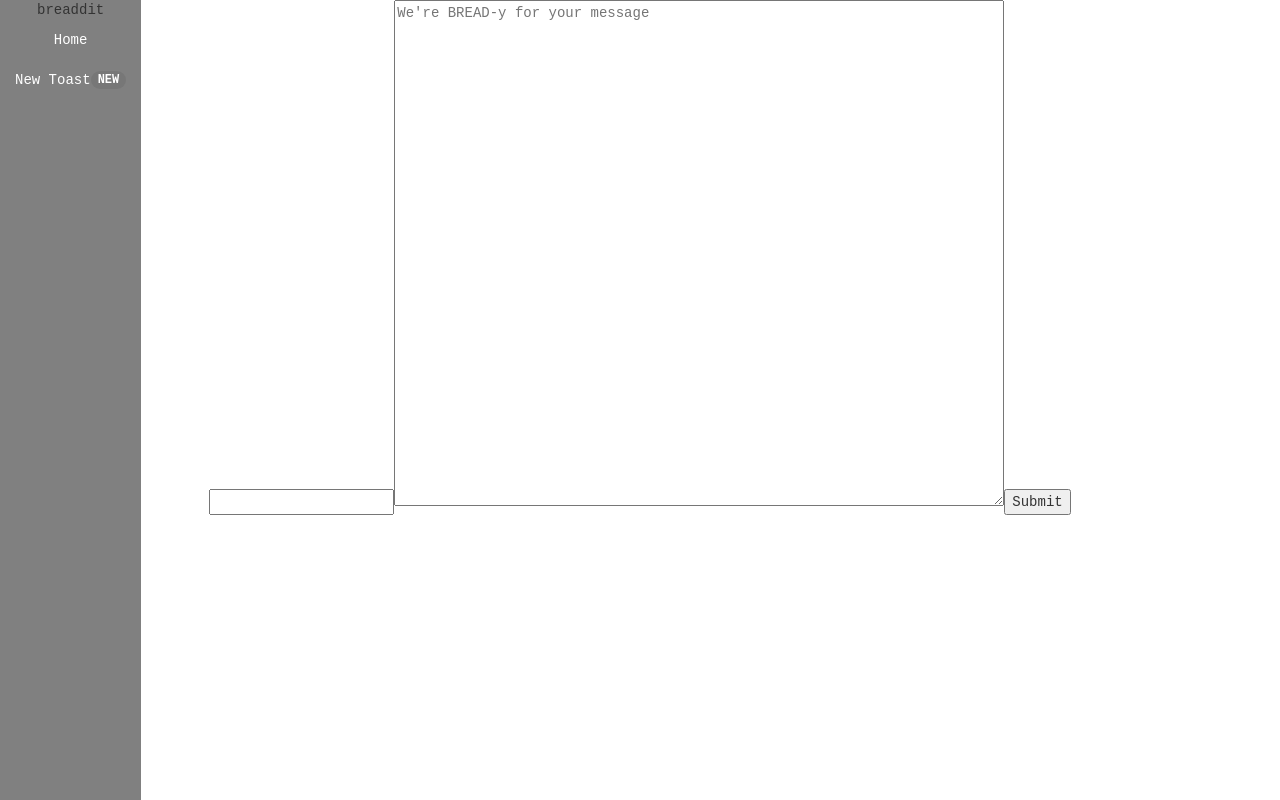
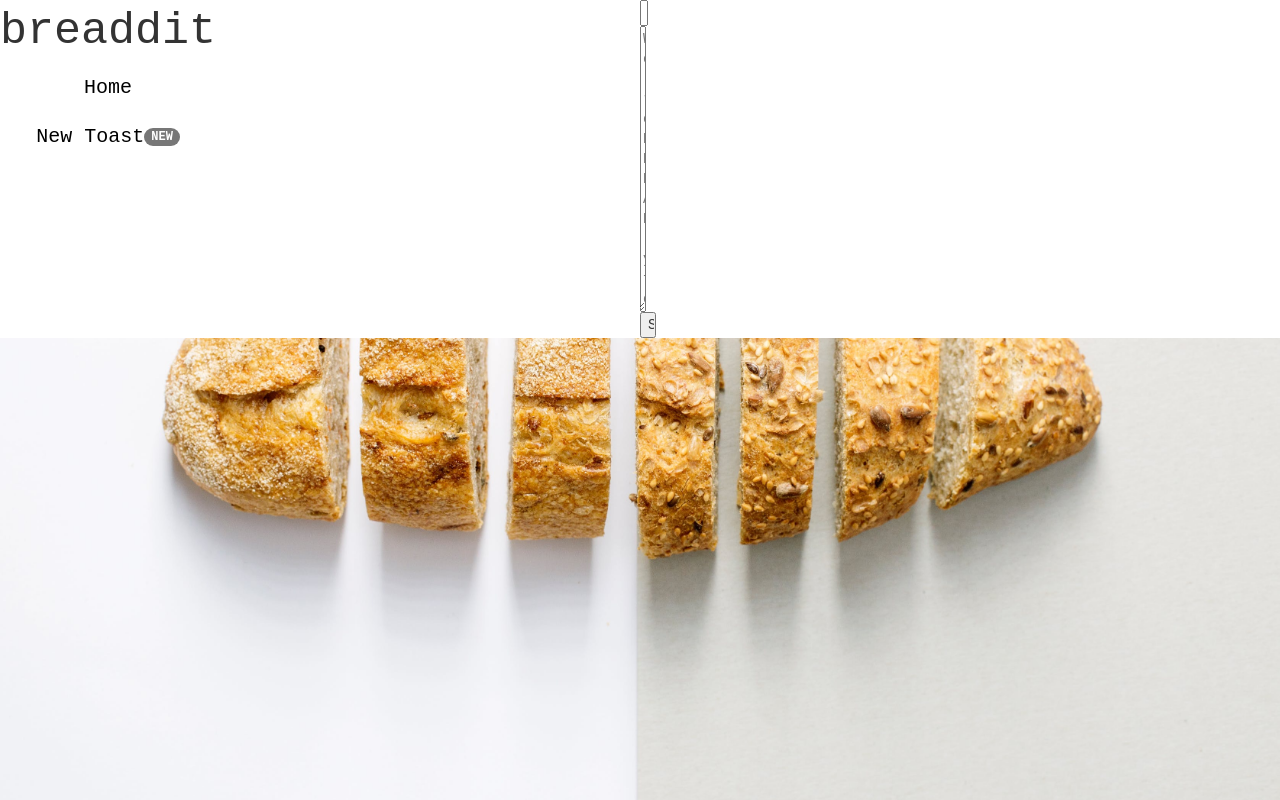
Before and after one commit to valash/Breaddit-frontend, a React (Create React App) app in the folder breaddit-app/: page /create in a window 1280 px wide. Built offline with nearby package versions, Linux system fonts and the light colour scheme; a web font is replaced by a local one.

Commit message:
images added  bread backgroun lookin fresh

```diff
--- a/breaddit-app/src/App.css
+++ b/breaddit-app/src/App.css
@@ -15,13 +15,21 @@ h1 {
 }
 
 a:link, a:visited, a:hover, a:active {
-  color:white;
+  color:black;
   text-decoration: none;
+  font-size: 20px;
 }
-
-
 
 
 a:-webkit-any-link {
   text-decoration: none;
 }
+
+
+html {
+  background: url(images/cut-bread.jpg) no-repeat center center fixed;
+  -webkit-background-size: cover;
+  -moz-background-size: cover;
+  -o-background-size: cover;
+  background-size: cover;
+}
--- a/breaddit-app/src/App.js
+++ b/breaddit-app/src/App.js
@@ -35,25 +35,24 @@ class App extends Component {
     return (
       <div className="App">
         <header className="App-header">
-          <div class="sidebar">
-            <nav class="sidebar-nav">
-              <ul class="nav" style={{
+          <div className="sidebar">
+            <nav className="sidebar-nav">
+              <ul className="nav" style={{
                 position: "fixed",
                 top: "0px",
                 bottom: "0px",
-                left: "0px",
-                backgroundColor:"grey"
+                left: "0px"
                 }}>
-                <li class="nav-title">breaddit</li>
-                <li class="nav-item">
-                  <a class="nav-link" href="/">
-                    <i class="nav-icon cui-speedometer"></i> Home
+                <li className="nav-title" style={{ fontSize: "45px", justifyItems:"space-around"}}>breaddit</li>
+                <li className="nav-item">
+                  <a className="nav-link" href="/">
+                    <i className="nav-icon cui-speedometer"></i> Home
         </a>
                 </li>
-                <li class="nav-item">
-                  <a class="nav-link" href="/create">
-                    <i class="nav-icon cui-speedometer"></i>New Toast
-          <span class="badge badge-primary">NEW</span>
+                <li className="nav-item">
+                  <a className="nav-link" href="/create">
+                    <i className="nav-icon cui-speedometer"></i>New Toast
+          <span className="badge badge-primary">NEW</span>
                   </a>
                 </li>
               </ul>
--- a/breaddit-app/src/Components/Homepage.js
+++ b/breaddit-app/src/Components/Homepage.js
@@ -1,5 +1,6 @@
 import React, { Component } from "react";
 import { Link } from "react-router-dom";
+import "./HomePage.css";
 
 class Homepage extends Component {
   //componentDidMount may need to go here
--- /dev/null
+++ b/breaddit-app/src/Components/NewPost.css
@@ -0,0 +1,5 @@
+form {
+    display: flex;
+    justify-content: space-around;
+    flex-direction: column;
+}
--- a/breaddit-app/src/Components/NewPost.js
+++ b/breaddit-app/src/Components/NewPost.js
@@ -1,18 +1,19 @@
 import React, { Component } from "react";
+import "./NewPost.css";
 
 class NewPost extends Component {
   render() {
     return (
       <div>
-        <form className="NewPost" onSubmit={this.props.submission}>
+        <form className="NewPost" onSubmit={this.props.submission} style={{marginLeft:"50%", marginRight:"50%"}}>
           <input
             type="text"
+            placeholder="title"
             className="postTitle"
             onChange={this.props.titleSet}
           />
           <textarea
-            cols="70"
-            rows="25"
+            rows="14"
             placeholder="We're BREAD-y for your message"
             onChange={this.props.contentSet}
           />
```
Also changed, not shown: breaddit-app/Planning/planningImages/IMG_5547.jpeg (added), breaddit-app/Planning/planningImages/IMG_5548.jpeg (added), breaddit-app/src/Components/HomePage.css (added).
